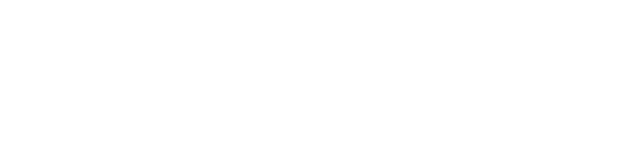
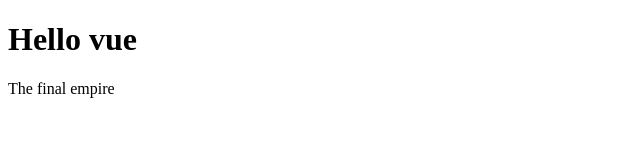
Before and after one commit to Raghdkun/vuejs-project, a plain HTML site: page index.html in a window 1280 px wide. Shown: the whole page, without its empty margins (0-640 px from the left). Drawn offline with nearby package versions, Linux system fonts and the light colour scheme.

Commit message:
createApp vue

```diff
--- a/index.html
+++ b/index.html
@@ -1,5 +1,6 @@
 <!DOCTYPE html>
 <html lang="en">
+
 <head>
     <meta charset="UTF-8">
     <meta name="viewport" content="width=device-width, initial-scale=1.0">
@@ -7,7 +8,16 @@
     <link rel="stylesheet" href="/css/global.css">
     <script src="https://unpkg.com/vue@3/dist/vue.global.js"></script>
 </head>
+
 <body>
+    <h1>Hello vue</h1>
+
+    <div id="app">
+        <p>
+            {{ title }}
+        </p>
+    </div>
     <script src="/js/app.js"></script>
 </body>
+
 </html>
--- a/js/app.js
+++ b/js/app.js
@@ -0,0 +1,10 @@
+const app = Vue.createApp({
+    el: "hey",
+    data() {
+        return {
+            title : "The final empire"
+
+        }
+    },
+});
+app.mount("#app");
```
